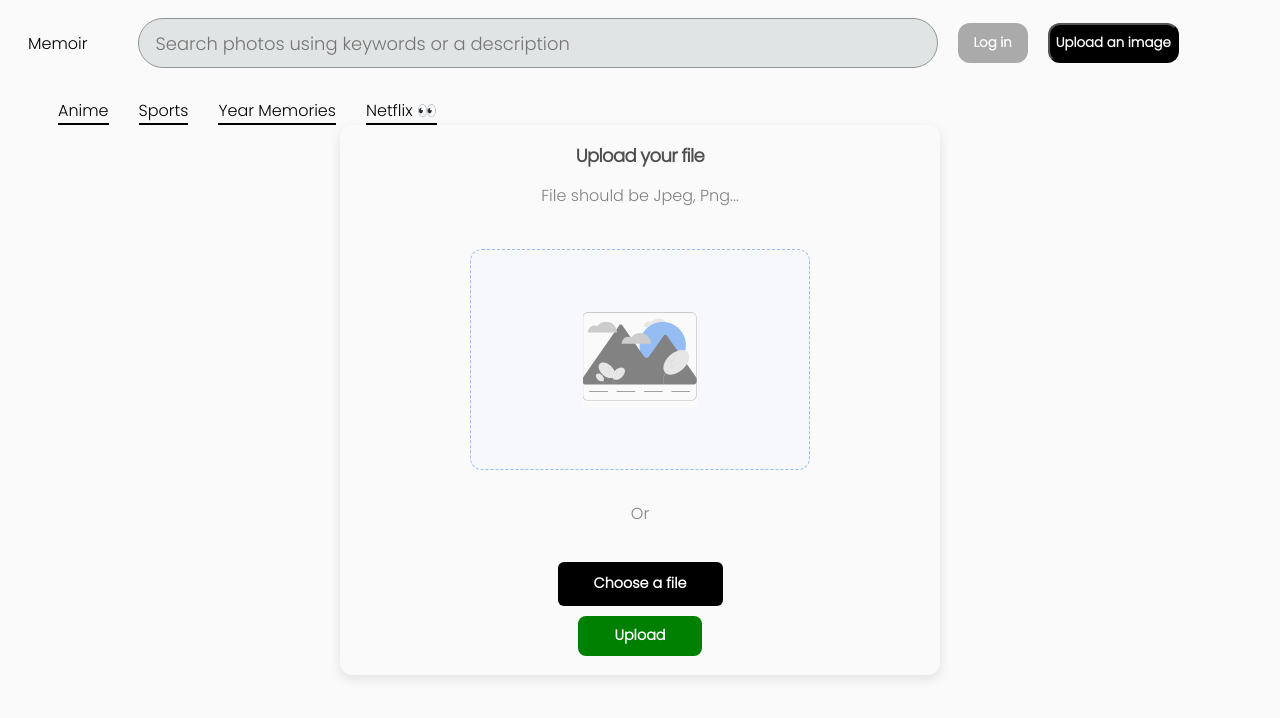
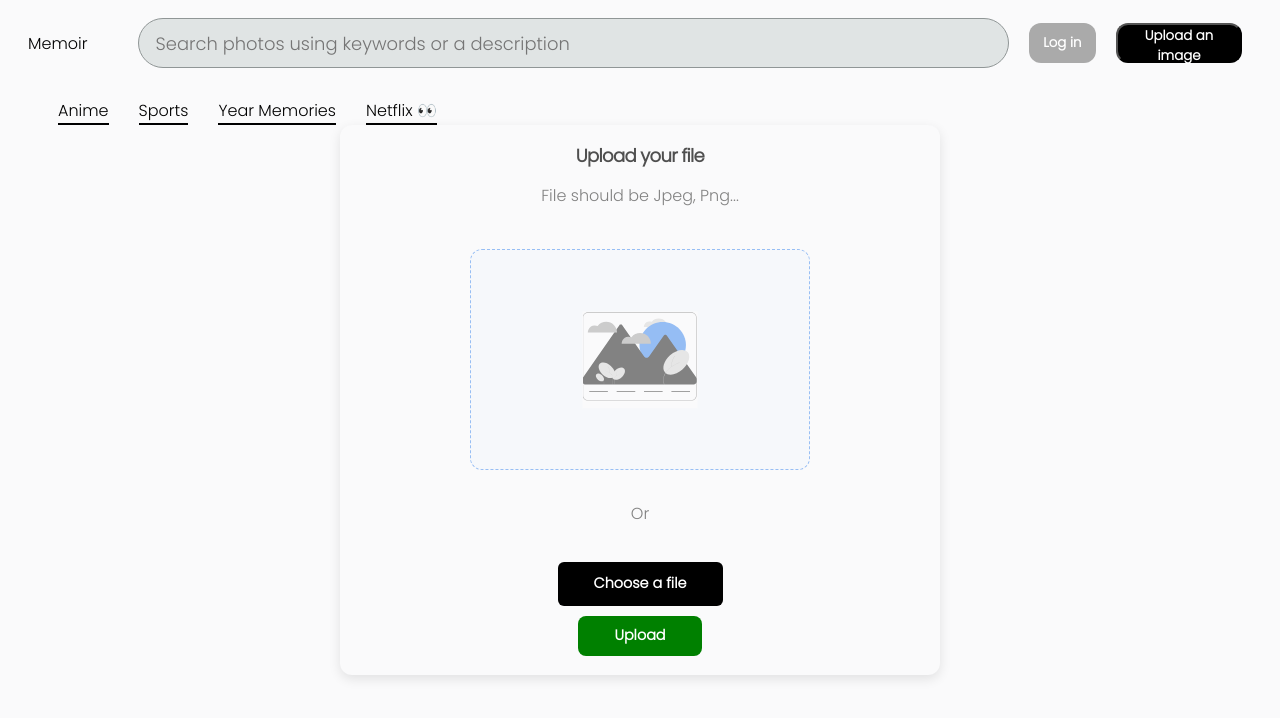
Before and after one commit to o897/image-uploader-frontend, a React (Create React App) app: page /upload in a window 1280 px wide. Shown: the top 718 px of the page. Built offline with nearby package versions, Linux system fonts and the light colour scheme; no server answers.

Commit message:
added profile route

```diff
--- a/src/App.css
+++ b/src/App.css
@@ -31,7 +31,7 @@
 }
 
 .navbar__menu-input {
-  width: 70%;
+  width: 80%;
   height: 38px;
   padding: 5px 8px;
   forced-color-adjust: none;
--- a/src/App.js
+++ b/src/App.js
@@ -1,16 +1,18 @@
-import "../src/App.css"
+import "../src/App.css";
 import Complete from "./pages/Complete";
 import Upload from "./pages/Upload";
-import Home from "./pages/Home"
-import Register from "./pages/Register"
+import Home from "./pages/Home";
+import Register from "./pages/Register";
 import { BrowserRouter, Routes, Route } from "react-router-dom";
 import Login from "./pages/Login";
+import Profile from "./pages/Profile";
 import Collection from "./pages/Collection";
 const App = () => {
   return (
     <BrowserRouter>
       <Routes>
-        <Route path="/" element={<Home/>} />
+        <Route path="/" element={<Home />} />
+        <Route path="/profile" element={<Profile />} />
         <Route path="/upload" element={<Upload />} />
         <Route path="/login" element={<Login />} />
         <Route path="/register" element={<Register />} />
```
